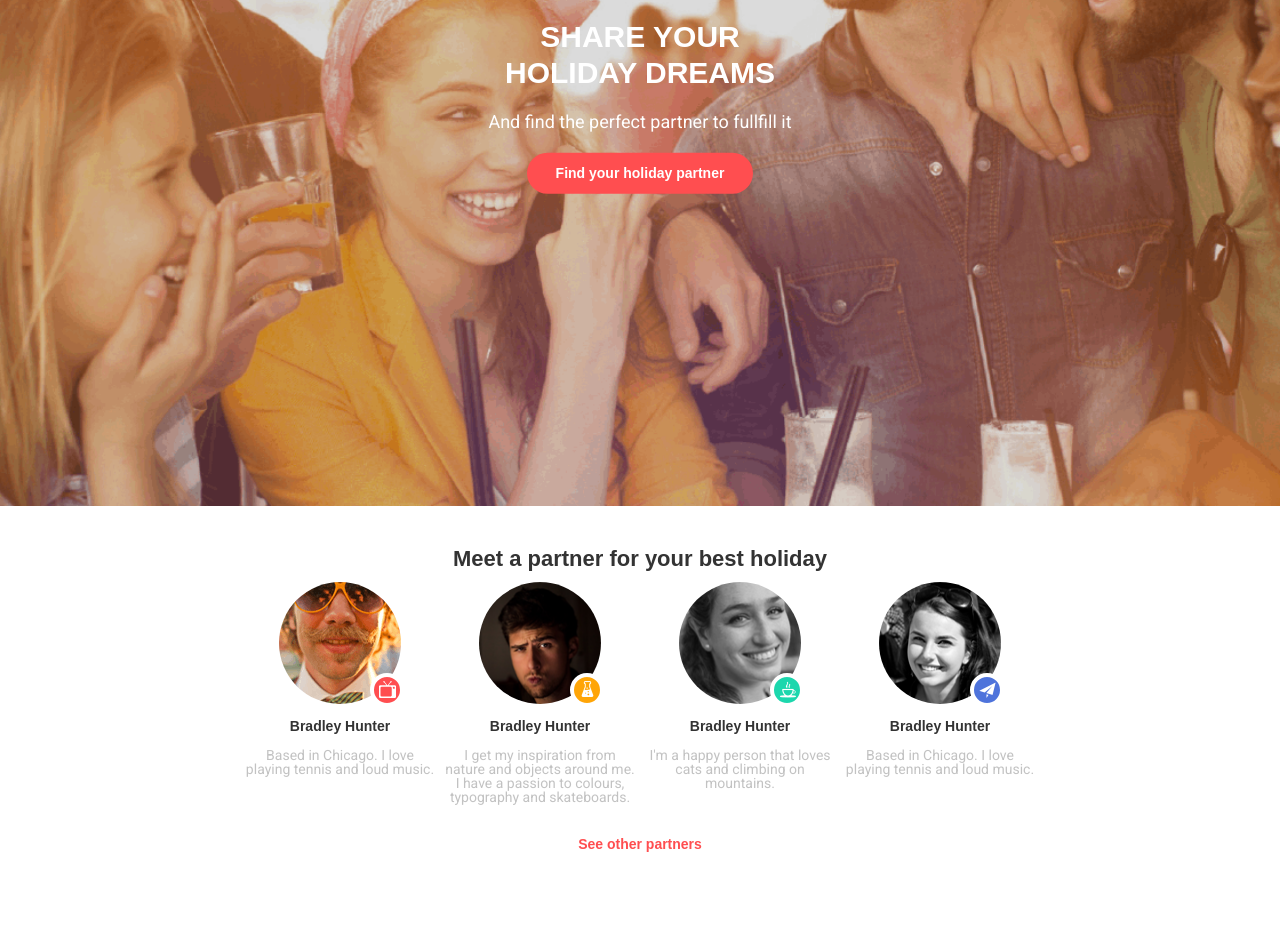
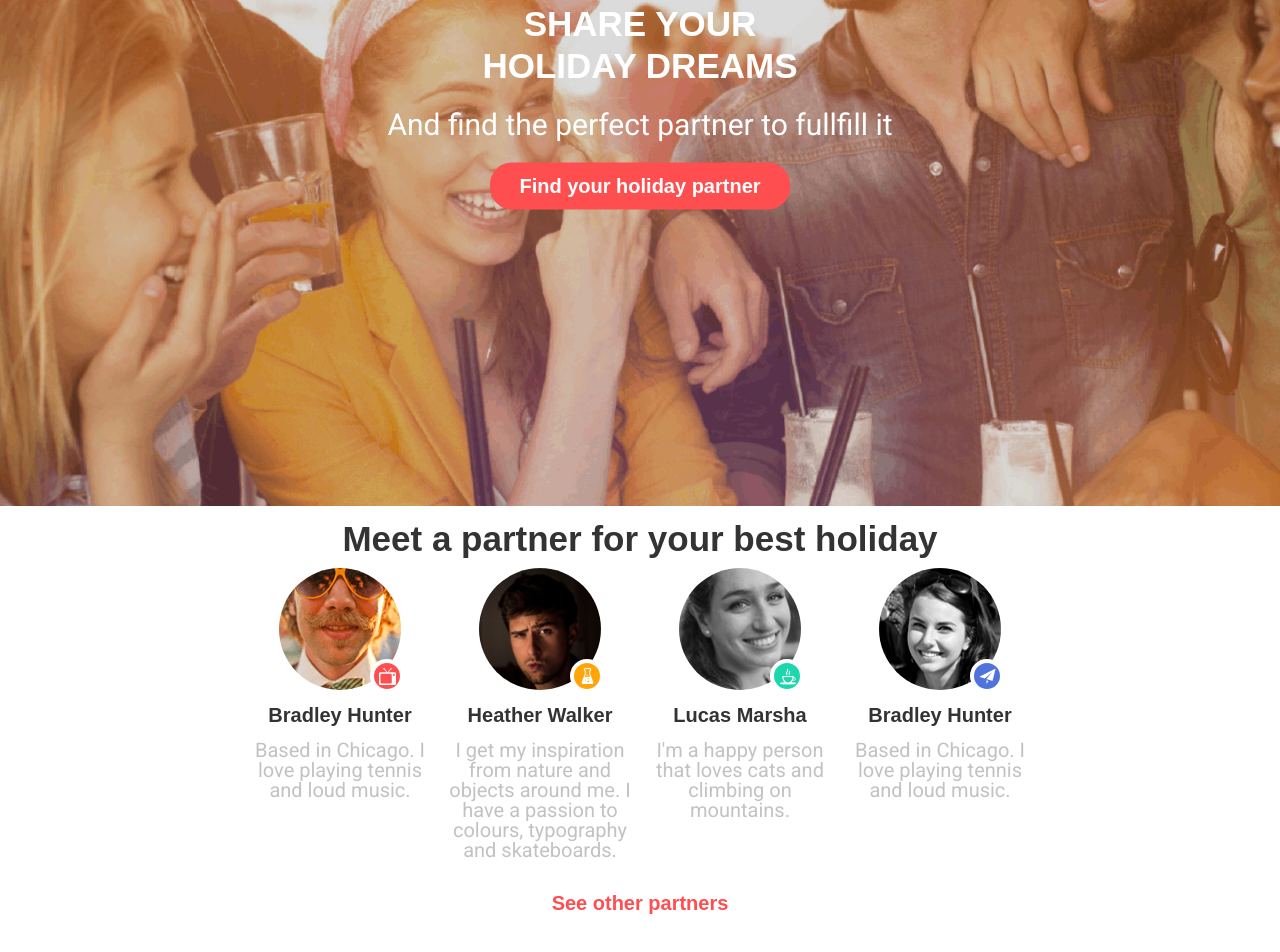
Before and after one commit to danikCF/goit-fe-course, a plain HTML site: page html-css/module-8/index.html in a window 1280 px wide. Shown: the part 294-1246 px from the top of the page. Before the commit the page ends 1200 px from the top, so only its background shows below. Drawn offline with Linux system fonts and the light colour scheme.

Commit message:
Module-8 Done

```diff
--- a/html-css/module-8/css/desktop.css
+++ b/html-css/module-8/css/desktop.css
@@ -1,6 +1,6 @@
 @media (min-width: 960px) {
-    html{
-        max-width: 100%;
+    .link{
+        font-size: 25px;
     }
     header.container{
         max-width: 940px;
@@ -12,6 +12,7 @@
     }
     .logo{
         margin: 0;
+        font-size: 25px;
     }
     .container{
         max-width: 940px;
@@ -22,6 +23,7 @@
         flex-direction: column;
         justify-content: space-between;
         min-height: 50vh;
+        padding-top: 15px;
     }
     .title__text{
         max-width: 397px;
@@ -29,26 +31,44 @@
     .section__wrap{
         top: 50%;
     }
+    .title{
+        font-size: 35px;
+        max-width: 350px;
+    }
+    .title__text{
+        font-size: 30px;
+        max-width: 550px;
+    }
     .title__link{
         max-width: 226px;
         margin: auto;
         margin-top: 20px;
+        font-size: 20px;
+        max-width: 300px;
     }
     .container2{
         max-width: 940px;
+        font-size: 25px;
     }
     .person{
         width: 200px;
     }
     .title2{
-
-        min-width: 400px;
+        font-size: 35px;
+        max-width: 700px;
         margin: 0 auto;
     }
     .link__person{
         max-width: 226px;
         margin: auto;
         margin-top: 20px;
-
+        font-size: 20px;
+        max-width: 300px;
+    }
+    .name{
+        font-size: 20px;
+    }
+    .summary{
+        font-size: 20px;
     }
 }
--- a/html-css/module-8/css/mobile.css
+++ b/html-css/module-8/css/mobile.css
@@ -155,7 +155,7 @@ html {
     text-align: center;
     font-size: 22px;
     color: #333333;
-    width: 245px;
+    max-width: 245px;
     margin: auto;
     font-family: 'Montserrat', sans-serif;
     font-weight: 700;
--- a/html-css/module-8/index.html
+++ b/html-css/module-8/index.html
@@ -68,7 +68,7 @@
                     <img class="avatar__second" src="./image/partner-2.png">
                     </div>
                     <h3 class="name">
-                        Bradley Hunter
+                        Heather Walker
                     </h3>
                     <p class="summary">
                         I get my inspiration from nature and objects around me. I have a passion to colours, typography and skateboards.
@@ -80,7 +80,7 @@
                     <img class="avatar__third" src="./image/partner-3.png">
                 </div>
                     <h3 class="name">
-                        Bradley Hunter
+                        Lucas Marsha
                     </h3>
                     <p class="summary">
                         I'm a happy person that loves cats and climbing on mountains.
```
